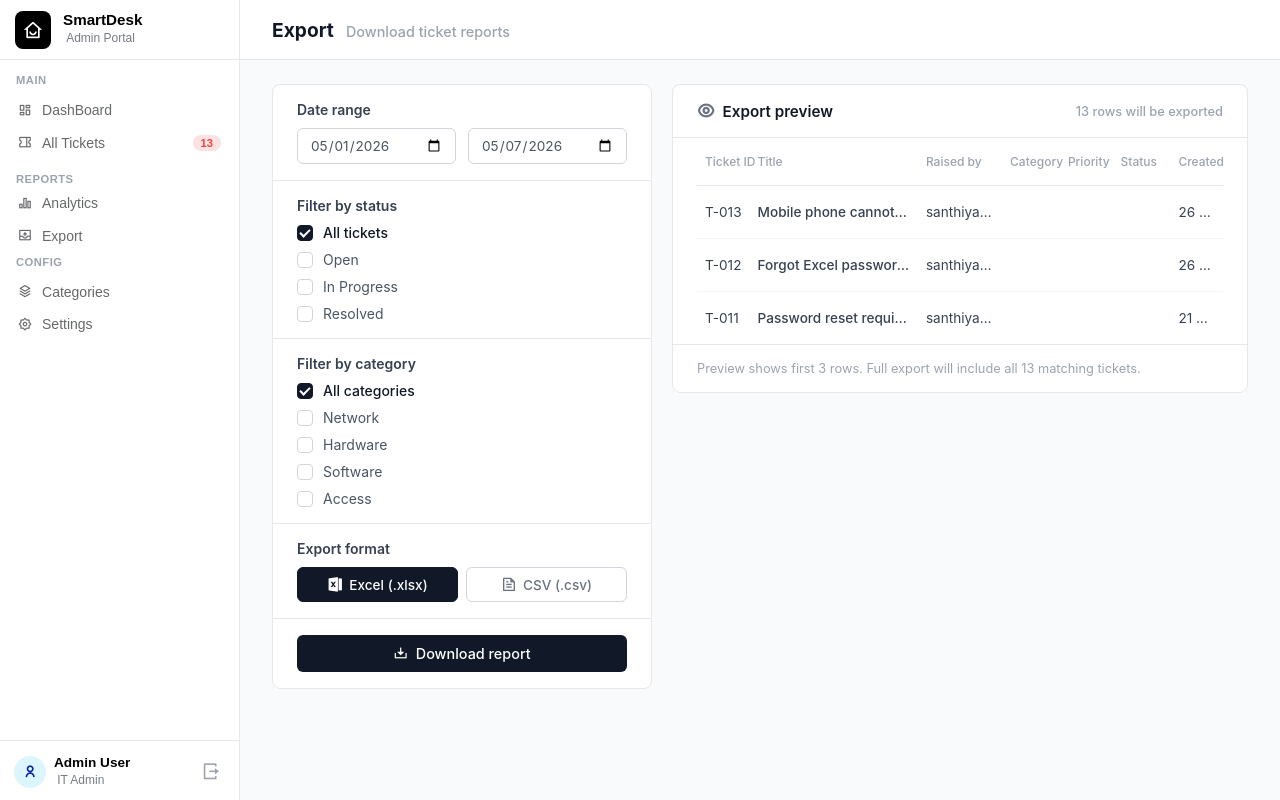
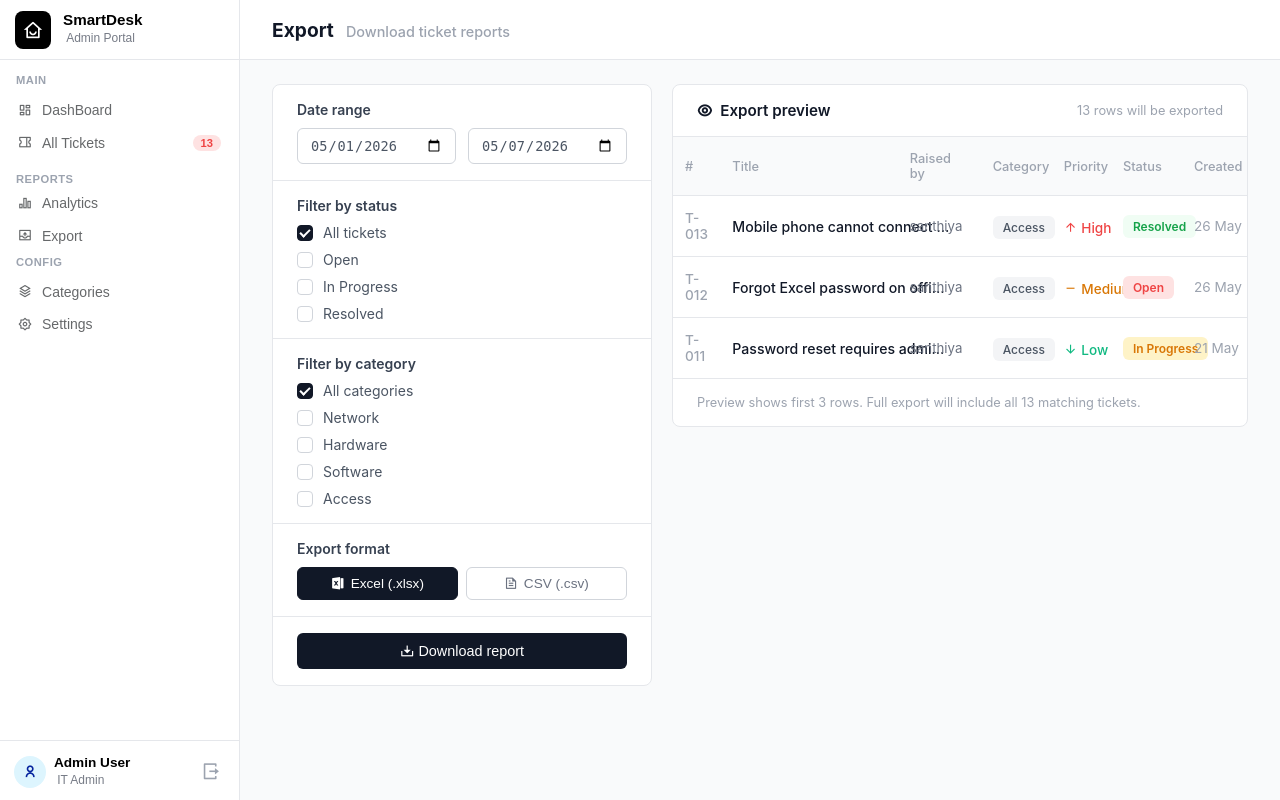
Before and after one commit to SanthiyaMeganathan/SmartDesk, a Flask app: page /admin-export in a window 1280 px wide. Run offline with Flask 3, Linux system fonts and the light colour scheme; a user stored in the database is signed in.

Commit message:
implemented the export table

```diff
--- a/static/css/AdminExport.css
+++ b/static/css/AdminExport.css
@@ -6,13 +6,16 @@
 
 .dashboard-wrapper {
     background-color: #f9fafb;
-    height: 100vh;
-    overflow: hidden;
-    font-family: 'Inter', system-ui, -apple-system, BlinkMacSystemFont, "Segoe UI", Roboto, sans-serif;
+    min-height: 100vh;
+    font-family: 'Inter', system-ui, -apple-system, BlinkMacSystemFont,
+        "Segoe UI", Roboto, sans-serif;
     color: #111827;
 }
 
-/* Header Styles */
+/* =========================
+   HEADER
+========================= */
+
 .dash-header {
     display: flex;
     justify-content: space-between;
@@ -21,9 +24,6 @@
     padding: 10px 32px;
     border-bottom: 1px solid #e5e7eb;
     height: 60px;
-    position: sticky;
-    top: 0;
-    z-index: 100;
 }
 
 .dash-title {
@@ -35,7 +35,6 @@
 .dash-title h2 {
     font-size: 1.2rem;
     font-weight: 650;
-    margin: 0;
 }
 
 .subtitle {
@@ -44,26 +43,27 @@
     font-weight: 500;
 }
 
-/* Layout for Sidebar and Table */
+/* =========================
+   MAIN LAYOUT
+========================= */
+
 .main-content-container {
     padding: 24px 32px;
     display: flex;
     gap: 20px;
-    height: calc(100vh - 60px);
-    overflow: hidden;
     align-items: flex-start;
 }
 
-/* --- SIDEBAR STYLES --- */
+/* =========================
+   SIDEBAR
+========================= */
+
 .export-sidebar {
     width: 380px;
     background-color: white;
     border: 1px solid #e5e7eb;
     border-radius: 8px;
-    display: flex;
-    flex-direction: column;
     flex-shrink: 0;
-    height: fit-content;
 }
 
 .filter-section {
@@ -82,7 +82,10 @@
     margin-bottom: 10px;
 }
 
-/* Date Range Inputs */
+/* =========================
+   DATE INPUTS
+========================= */
+
 .date-range-inputs {
     display: flex;
     gap: 12px;
@@ -95,16 +98,17 @@
     border-radius: 6px;
     font-size: 0.85rem;
     color: #4b5563;
-    font-family: inherit;
     outline: none;
-    cursor: pointer;
 }
 
 .date-input:focus {
     border-color: #111827;
 }
 
-/* Custom Checkboxes */
+/* =========================
+   CHECKBOXES
+========================= */
+
 .checkbox-group {
     display: flex;
     flex-direction: column;
@@ -116,31 +120,22 @@
     align-items: center;
     gap: 10px;
     cursor: pointer;
-    user-select: none;
 }
 
 .custom-checkbox input {
     position: absolute;
     opacity: 0;
-    cursor: pointer;
-    height: 0;
-    width: 0;
 }
 
 .checkmark {
+    width: 16px;
     height: 16px;
-    width: 16px;
-    background-color: white;
     border: 1px solid #d1d5db;
     border-radius: 4px;
+    background-color: white;
     display: flex;
     align-items: center;
     justify-content: center;
-    transition: all 0.2s ease;
-}
-
-.custom-checkbox:hover input ~ .checkmark {
-    border-color: #9ca3af;
 }
 
 .custom-checkbox input:checked ~ .checkmark {
@@ -161,15 +156,12 @@
 .cb-label {
     font-size: 0.875rem;
     color: #4b5563;
-    transition: color 0.2s ease;
 }
 
-.custom-checkbox input:checked ~ .cb-label {
-    color: #111827;
-    font-weight: 500;
-}
+/* =========================
+   FORMAT BUTTONS
+========================= */
 
-/* Export Format Toggle Buttons */
 .format-toggle-group {
     display: flex;
     gap: 8px;
@@ -182,38 +174,26 @@
     justify-content: center;
     gap: 6px;
     padding: 8px;
-    background-color: white;
     border: 1px solid #d1d5db;
     border-radius: 6px;
+    background-color: white;
     color: #6b7280;
     font-size: 0.85rem;
-    font-weight: 500;
     cursor: pointer;
-    transition: all 0.2s ease;
-    font-family: inherit;
-}
-
-.format-btn i {
-    font-size: 1rem;
-}
-
-.format-btn:hover {
-    background-color: #f9fafb;
 }
 
 .format-btn.active {
     background-color: #111827;
+    color: white;
     border-color: #111827;
-    color: white;
 }
 
-/* Download Button */
+/* =========================
+   DOWNLOAD BUTTON
+========================= */
+
 .download-btn {
     width: 100%;
-    display: flex;
-    align-items: center;
-    justify-content: center;
-    gap: 8px;
     padding: 10px;
     background-color: #111827;
     color: white;
@@ -222,27 +202,20 @@
     font-size: 0.9rem;
     font-weight: 500;
     cursor: pointer;
-    transition: background-color 0.2s ease;
-    font-family: inherit;
 }
 
-.download-btn:hover {
-    background-color: #1f2937;
-}
+/* =========================
+   EXPORT PREVIEW BOX
+========================= */
 
-/* --- EXPORT PREVIEW BOX STYLES --- */
 .export-preview-box {
     flex: 1;
-    min-width: 0;
     background-color: white;
     border: 1px solid #e5e7eb;
     border-radius: 8px;
-    display: flex;
-    flex-direction: column;
-    height: fit-content;
+    overflow: hidden;
 }
 
-/* Header */
 .ep-header {
     display: flex;
     justify-content: space-between;
@@ -257,127 +230,215 @@
     gap: 8px;
     font-size: 0.95rem;
     font-weight: 600;
-    color: #111827;
-}
-
-.ep-header-left i {
-    color: #6b7280;
-    font-size: 1.1rem;
 }
 
 .ep-header-right {
     font-size: 0.8rem;
     color: #9ca3af;
+}
+
+/* =========================
+   TABLE
+========================= */
+
+.export-table-container {
+    overflow: hidden;
+}
+
+.export-ticket-table {
+    width: 100%;
+    border-collapse: collapse;
+    text-align: left;
+    table-layout: fixed;
+}
+
+.export-ticket-table th {
+    padding: 14px 12px;
+    font-size: 0.8rem;
+    color: #9ca3af;
+    font-weight: 500;
+    border-bottom: 1px solid #e5e7eb;
+    background-color: #f9fafb;
+}
+
+.export-ticket-table td {
+    padding: 14px 12px;
+    border-bottom: 1px solid #e5e7eb;
+    vertical-align: middle;
+}
+
+.export-ticket-table tbody tr:last-child td {
+    border-bottom: none;
+}
+
+/* =========================
+   TEXT
+========================= */
+
+.t-id {
+    color: #9ca3af;
+    font-size: 0.85rem;
     font-weight: 500;
 }
 
-/* Table Container */
-.ep-table-container {
-    padding: 0 24px;
-    overflow: hidden; /* Ensures no internal scrolling */
+.t-title-col {
+    width:240px;
+    max-width:240px;
 }
 
-.ep-table {
-    width: 100%;
-    border-collapse: collapse;
-    text-align: left;
-    table-layout: fixed; /* CRITICAL FIX: Locks columns tightly in place */
+.t-title {
+    width: 220px;
+    color: #111827;
+    font-weight: 500;
+    font-size: 0.88rem;
+    white-space: nowrap;
+    overflow: hidden;
+    text-overflow: ellipsis;
 }
-
-/* Enforcing strict column widths so they sit perfectly under headers */
-.ep-table th:nth-child(1) { width: 10%; } /* Ticket ID */
-.ep-table th:nth-child(2) { width: 32%; } /* Title */
-.ep-table th:nth-child(3) { width: 16%; } /* Raised by */
-.ep-table th:nth-child(4) { width: 11%; } /* Category */
-.ep-table th:nth-child(5) { width: 10%; } /* Priority */
-.ep-table th:nth-child(6) { width: 11%; } /* Status */
-.ep-table th:nth-child(7) { width: 10%; } /* Created */
-
-.ep-table th {
-    padding: 16px 8px;
-    font-size: 0.75rem;
-    color: #9ca3af;
-    font-weight: 500;
-    border-bottom: 1px solid #e5e7eb;
-    white-space: nowrap;
-}
-
-.ep-table td {
-    padding: 16px 8px;
-    font-size: 0.85rem;
-    color: #374151;
-    border-bottom: 1px solid #f3f4f6;
-    vertical-align: middle;
-    /* CRITICAL FIX: Truncates long text gracefully instead of pushing layout */
+.t-email {
+    width: 65px;
+    max-width: 65px;
+    color: #6b7280;
+    font-size: 0.83rem;
     white-space: nowrap;
     overflow: hidden;
     text-overflow: ellipsis;
 }
 
-.ep-table tr:last-child td {
-    border-bottom: none;
+.t-date {
+    color: #9ca3af;
+    font-size: 0.85rem;
 }
 
-.ep-title {
-    color: #111827;
+/* =========================
+   PRIORITY
+========================= */
+
+.priority {
+    display: inline-flex;
+    align-items: center;
+    gap: 4px;
+    font-size: 0.85rem;
     font-weight: 500;
 }
 
-.ep-email, .ep-date {
-    color: #6b7280;
+.p-high {
+    color: #ef4444;
 }
 
-/* Badges */
-.badge {
-    display: inline-flex;
-    align-items: center;
-    gap: 4px;
-    padding: 4px 8px;
+.p-med {
+    color: #d97706;
+}
+
+.p-low {
+    color: #10b981;
+}
+
+/* =========================
+   CATEGORY BADGES
+========================= */
+
+.cat-badge {
+    padding: 4px 10px;
     border-radius: 6px;
     font-size: 0.75rem;
     font-weight: 500;
-    flex-shrink: 0; /* CRITICAL FIX: Stops the badges from getting squished invisible */
 }
 
-.badge i {
-    font-size: 0.85rem;
-}
-
-/* Category Badge */
-.badge-cat {
+.cat-software,
+.cat-access {
     background-color: #f3f4f6;
     color: #4b5563;
 }
 
-/* Priority Badges */
-.badge-prio-high {
-    color: #dc2626; /* Red */
-}
-.badge-prio-med {
-    color: #d97706; /* Orange/Yellow */
-}
-.badge-prio-low {
-    color: #059669; /* Green */
+.cat-network {
+    background-color: #eff6ff;
+    color: #3b82f6;
 }
 
-/* Status Badges */
-.badge-stat-resolved {
-    background-color: #d1fae5;
-    color: #065f46;
-}
-.badge-stat-progress {
+.cat-hardware {
     background-color: #fef3c7;
-    color: #92400e;
-}
-.badge-stat-open {
-    background-color: #fee2e2;
-    color: #991b1b;
+    color: #d97706;
 }
 
-/* Footer */
+/* =========================
+   STATUS
+========================= */
+
+.status-badge-select {
+    padding: 4px 10px;
+    border-radius: 6px;
+    font-size: 0.75rem;
+    font-weight: 600;
+    display: inline-block;
+    pointer-events: none;
+}
+
+.s-open {
+    background-color: #fee2e2;
+    color: #ef4444;
+}
+
+.s-in-progress {
+    background-color: #fef3c7;
+    color: #d97706;
+}
+
+.s-resolved {
+    background-color: #f0fdf4;
+    color: #16a34a;
+}
+
+/* =========================
+   FOOTER
+========================= */
+
 .ep-footer {
     padding: 16px 24px;
     font-size: 0.8rem;
     color: #9ca3af;
     border-top: 1px solid #e5e7eb;
 }
+
+/* Column Width Control */
+
+.export-ticket-table th:nth-child(1),
+.export-ticket-table td:nth-child(1) {
+    width: 8%;
+}
+
+.export-ticket-table th:nth-child(2),
+.export-ticket-table td:nth-child(2) {
+    width: 30%;
+}
+
+.export-ticket-table th:nth-child(3),
+.export-ticket-table td:nth-child(3) {
+    width: 14%;
+}
+
+.export-ticket-table th:nth-child(4),
+.export-ticket-table td:nth-child(4) {
+    width: 12%;
+}
+
+.export-ticket-table th:nth-child(5),
+.export-ticket-table td:nth-child(5) {
+    width: 10%;
+}
+
+.export-ticket-table th:nth-child(6),
+.export-ticket-table td:nth-child(6) {
+    width: 12%;
+}
+
+.export-ticket-table th:nth-child(7),
+.export-ticket-table td:nth-child(7) {
+    width: 11%;
+    white-space: nowrap;
+}
+.priority,
+.status-badge-select,
+.cat-badge {
+    white-space: nowrap;
+}
--- a/templates/AdminExport.html
+++ b/templates/AdminExport.html
@@ -1,7 +1,7 @@
 {% extends "AdminSideMacron.html" %}
 
 {% block extra_css %}
-    <link rel="stylesheet" href="{{ url_for('static', filename='css/AdminExport.css') }}">
+<link rel="stylesheet" href="{{ url_for('static', filename='css/AdminExport.css') }}">
 {% endblock %}
 
 {% block content %}
@@ -21,8 +21,10 @@
             <div class="filter-section">
                 <div class="filter-heading">Date range</div>
                 <div class="date-range-inputs">
-                    <input type="date" id="start-date" class="date-input" value="{{ request.args.get('start_date', '2026-05-01') }}">
-                    <input type="date" id="end-date" class="date-input" value="{{ request.args.get('end_date', '2026-05-07') }}">
+                    <input type="date" id="start-date" class="date-input"
+                        value="{{ request.args.get('start_date', '2026-05-01') }}">
+                    <input type="date" id="end-date" class="date-input"
+                        value="{{ request.args.get('end_date', '2026-05-07') }}">
                 </div>
             </div>
 
@@ -30,22 +32,26 @@
                 <div class="filter-heading">Filter by status</div>
                 <div class="checkbox-group">
                     <label class="custom-checkbox">
-                        <input type="checkbox" id="status-all" class="status-cb" {% if not request.args.getlist('status') %}checked{% endif %}>
+                        <input type="checkbox" id="status-all" class="status-cb" {% if not
+                            request.args.getlist('status') %}checked{% endif %}>
                         <span class="checkmark"></span>
                         <span class="cb-label">All tickets</span>
                     </label>
                     <label class="custom-checkbox">
-                        <input type="checkbox" value="Open" class="status-cb" {% if 'Open' in request.args.getlist('status') %}checked{% endif %}>
+                        <input type="checkbox" value="Open" class="status-cb" {% if 'Open' in
+                            request.args.getlist('status') %}checked{% endif %}>
                         <span class="checkmark"></span>
                         <span class="cb-label">Open</span>
                     </label>
                     <label class="custom-checkbox">
-                        <input type="checkbox" value="In Progress" class="status-cb" {% if 'In Progress' in request.args.getlist('status') %}checked{% endif %}>
+                        <input type="checkbox" value="In Progress" class="status-cb" {% if 'In Progress' in
+                            request.args.getlist('status') %}checked{% endif %}>
                         <span class="checkmark"></span>
                         <span class="cb-label">In Progress</span>
                     </label>
                     <label class="custom-checkbox">
-                        <input type="checkbox" value="Resolved" class="status-cb" {% if 'Resolved' in request.args.getlist('status') %}checked{% endif %}>
+                        <input type="checkbox" value="Resolved" class="status-cb" {% if 'Resolved' in
+                            request.args.getlist('status') %}checked{% endif %}>
                         <span class="checkmark"></span>
                         <span class="cb-label">Resolved</span>
                     </label>
@@ -56,27 +62,32 @@
                 <div class="filter-heading">Filter by category</div>
                 <div class="checkbox-group">
                     <label class="custom-checkbox">
-                        <input type="checkbox" id="cat-all" class="cat-cb" {% if not request.args.getlist('category') %}checked{% endif %}>
+                        <input type="checkbox" id="cat-all" class="cat-cb" {% if not request.args.getlist('category')
+                            %}checked{% endif %}>
                         <span class="checkmark"></span>
                         <span class="cb-label">All categories</span>
                     </label>
                     <label class="custom-checkbox">
-                        <input type="checkbox" value="Network" class="cat-cb" {% if 'Network' in request.args.getlist('category') %}checked{% endif %}>
+                        <input type="checkbox" value="Network" class="cat-cb" {% if 'Network' in
+                            request.args.getlist('category') %}checked{% endif %}>
                         <span class="checkmark"></span>
                         <span class="cb-label">Network</span>
                     </label>
                     <label class="custom-checkbox">
-                        <input type="checkbox" value="Hardware" class="cat-cb" {% if 'Hardware' in request.args.getlist('category') %}checked{% endif %}>
+                        <input type="checkbox" value="Hardware" class="cat-cb" {% if 'Hardware' in
+                            request.args.getlist('category') %}checked{% endif %}>
                         <span class="checkmark"></span>
                         <span class="cb-label">Hardware</span>
                     </label>
                     <label class="custom-checkbox">
-                        <input type="checkbox" value="Software" class="cat-cb" {% if 'Software' in request.args.getlist('category') %}checked{% endif %}>
+                        <input type="checkbox" value="Software" class="cat-cb" {% if 'Software' in
+                            request.args.getlist('category') %}checked{% endif %}>
                         <span class="checkmark"></span>
                         <span class="cb-label">Software</span>
                     </label>
                     <label class="custom-checkbox">
-                        <input type="checkbox" value="Access" class="cat-cb" {% if 'Access' in request.args.getlist('category') %}checked{% endif %}>
+                        <input type="checkbox" value="Access" class="cat-cb" {% if 'Access' in
+                            request.args.getlist('category') %}checked{% endif %}>
                         <span class="checkmark"></span>
                         <span class="cb-label">Access</span>
                     </label>
@@ -86,7 +97,8 @@
             <div class="filter-section">
                 <div class="filter-heading">Export format</div>
                 <div class="format-toggle-group">
-                    <button class="format-btn active" id="btn-excel"><i class="ri-file-excel-2-fill"></i> Excel (.xlsx)</button>
+                    <button class="format-btn active" id="btn-excel"><i class="ri-file-excel-2-fill"></i> Excel
+                        (.xlsx)</button>
                     <button class="format-btn" id="btn-csv"><i class="ri-file-text-line"></i> CSV (.csv)</button>
                 </div>
             </div>
@@ -104,55 +116,92 @@
                 <div class="ep-header-right">{{ total }} rows will be exported</div>
             </div>
 
-            <div class="ep-table-container">
-                <table class="ep-table">
+
+            <div class="table-container export-table-container">
+                <table class="emp-ticket-table export-ticket-table">
                     <thead>
                         <tr>
-                            <th>Ticket ID</th>
-                            <th>Title</th>
-                            <th>Raised by</th>
-                            <th>Category</th>
-                            <th>Priority</th>
-                            <th>Status</th>
-                            <th>Created</th>
+                            <th width="10%">#</th>
+                            <th width="35%">Title</th>
+                            <th width="18%">Raised by</th>
+                            <th width="12%">Category</th>
+                            <th width="10%">Priority</th>
+                            <th width="10%">Status</th>
+                            <th width="10%">Created</th>
                         </tr>
                     </thead>
-                    <tbody>
+
+                    <tbody class="table-body">
+
                         {% for ticket in preview_tickets %}
-                        <tr>
-                            <td>T-{{ "%03d"|format(ticket.id) }}</td>
-                            <td class="ep-title">{{ ticket.title }}</td>
-                            <td class="ep-email">{{ ticket.email.split('@')[0] }}@...</td>
-                            <td><span class="badge badge-cat">{{ ticket.category}}</span></td>
+                        <tr class="ticket-row">
+
+                            <td class="t-id">
+                                T-{{ "%03d" | format(ticket.id) }}
+                            </td>
+
+                            <td class="t-title-col">
+                                <div class="t-title">
+                                    {{ ticket.title }}
+                                </div>
+                            </td>
+
+                            <td class="t-email">
+                                {{ ticket.email.split('@')[0] }}
+                            </td>
+
                             <td>
-                                {% if ticket.priority == 'High' %}
-                                    <span class="badge badge-prio-high"><i class="ri-arrow-up-line"></i> High</span>
-                                {% elif ticket.priority == 'Medium' %}
-                                    <span class="badge badge-prio-med"><i class="ri-subtract-line"></i> Medium</span>
+                                <span class="cat-badge cat-{{ ticket.category|lower|replace(' ', '-') }}">
+                                    {{ ticket.category }}
+                                </span>
+                            </td>
+
+                            <td>
+                                {% if ticket.priority|lower == 'high' %}
+                                <span class="priority p-high">
+                                    <i class="ri-arrow-up-line"></i> High
+                                </span>
+
+                                {% elif ticket.priority|lower == 'medium' %}
+                                <span class="priority p-med">
+                                    <i class="ri-subtract-line"></i> Medium
+                                </span>
+
                                 {% else %}
-                                    <span class="badge badge-prio-low"><i class="ri-arrow-down-line"></i> Low</span>
+                                <span class="priority p-low">
+                                    <i class="ri-arrow-down-line"></i> Low
+                                </span>
                                 {% endif %}
                             </td>
+
                             <td>
-                                {% if ticket.status == 'Resolved' %}
-                                    <span class="badge badge-stat-resolved">Resolved</span>
-                                {% elif ticket.status == 'In Progress' %}
-                                    <span class="badge badge-stat-progress">In Progress</span>
-                                {% else %}
-                                    <span class="badge badge-stat-open">Open</span>
-                                {% endif %}
+                                <span class="status-badge-select s-{{ ticket.status|lower|replace(' ', '-') }}">
+                                    {{ ticket.status }}
+                                </span>
                             </td>
-                            <td class="ep-date">{{ ticket.created_at.day }} {{ ticket.created_at.strftime('%b') }}</td>
+
+                            <td class="t-date">
+                                {{ ticket.created_at.strftime('%d %b') }}
+                            </td>
+
                         </tr>
                         {% endfor %}
 
                         {% if not preview_tickets %}
-                        <tr><td colspan="7" style="text-align: center; padding: 30px; color: #9ca3af;">No tickets found.</td></tr>
+                        <tr>
+                            <td colspan="7" style="text-align:center; padding:30px; color:#9ca3af;">
+                                No tickets found.
+                            </td>
+                        </tr>
                         {% endif %}
+
                     </tbody>
                 </table>
             </div>
-            <div class="ep-footer">Preview shows first {{ preview_tickets|length }} rows. Full export will include all {{ total }} matching tickets.</div>
+
+
+            <div class="ep-footer">Preview shows first {{ preview_tickets|length }} rows. Full export will include all
+                {{ total }} matching tickets.</div>
         </div>
     </div>
 </div>
```
Also changed, not shown: instance/smartdesk.db.
